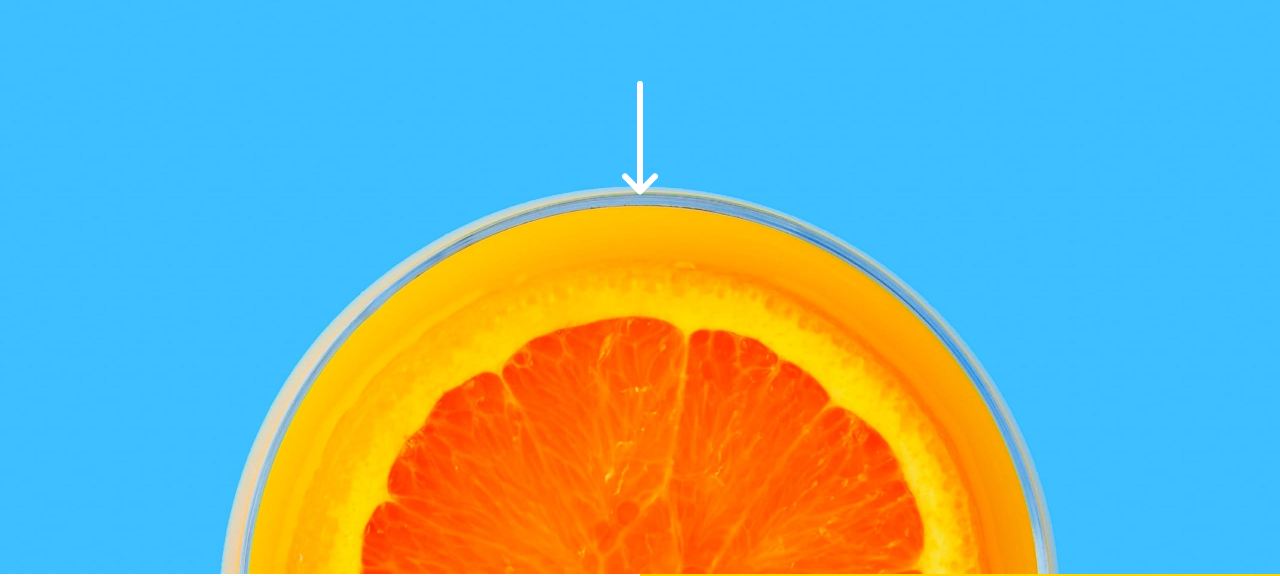
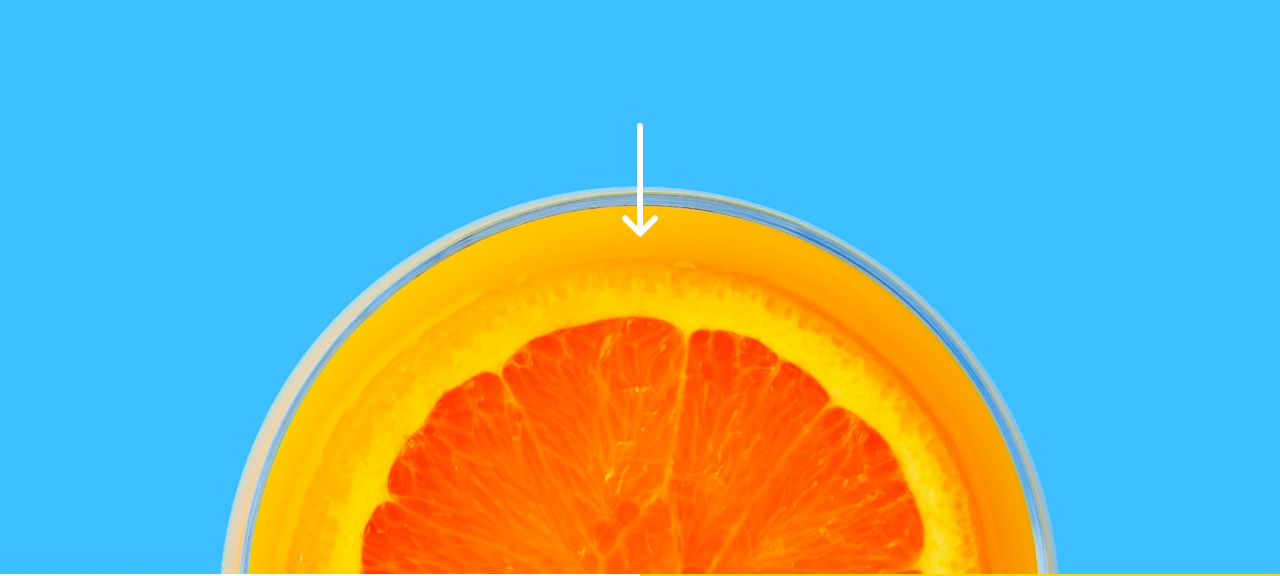
Before and after one commit to mavolty/sunnyside-agency-landing-page, a plain HTML site: page index.html in a window 1280 px wide. Shown: the part 226-802 px from the top of the page. Drawn offline with nearby package versions, Linux system fonts and the light colour scheme.

Commit message:
Update index.html

```diff
--- a/index.html
+++ b/index.html
@@ -41,9 +41,11 @@
       <h1 class="header__heading" data-aos="slide-down" data-aos-duration="1500"> We are creatives</h1>
     </div>
 
-    <a href="#content" id="arrow-down" class="arrow-down flex flex--jc--c flex--ai--c">
-      <img src="images/icon-arrow-down.svg" alt="Swipe down">
-    </a>
+    <div class="arrow-down flex flex--jc--c flex--ai--c">
+      <a href="#content" id="arrow-down" class="arrow-down__link">
+        <img src="images/icon-arrow-down.svg" alt="Swipe down" class="arrow-down__icon">
+      </a>
+    </div>
 
     <div id="js-mobile-menu" class="mobile-menu">
       <a href="#" class="mobile-menu__link">About</a>
```
